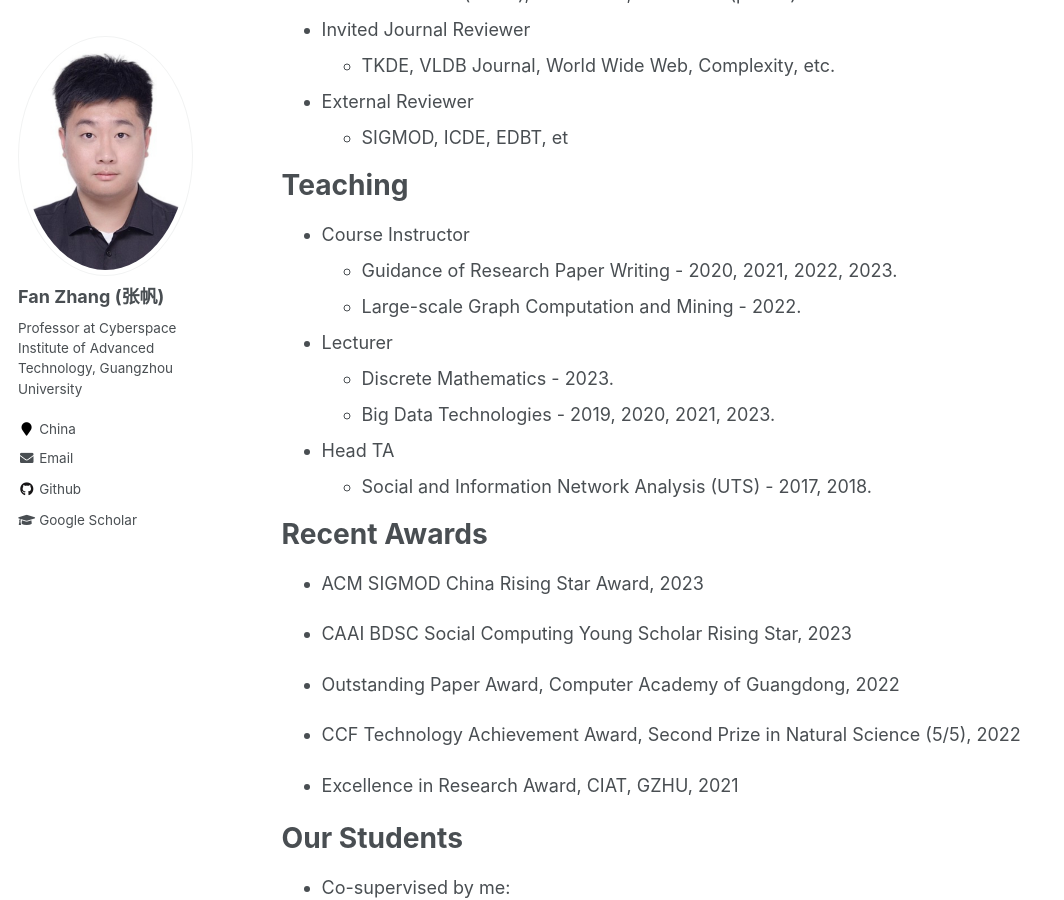
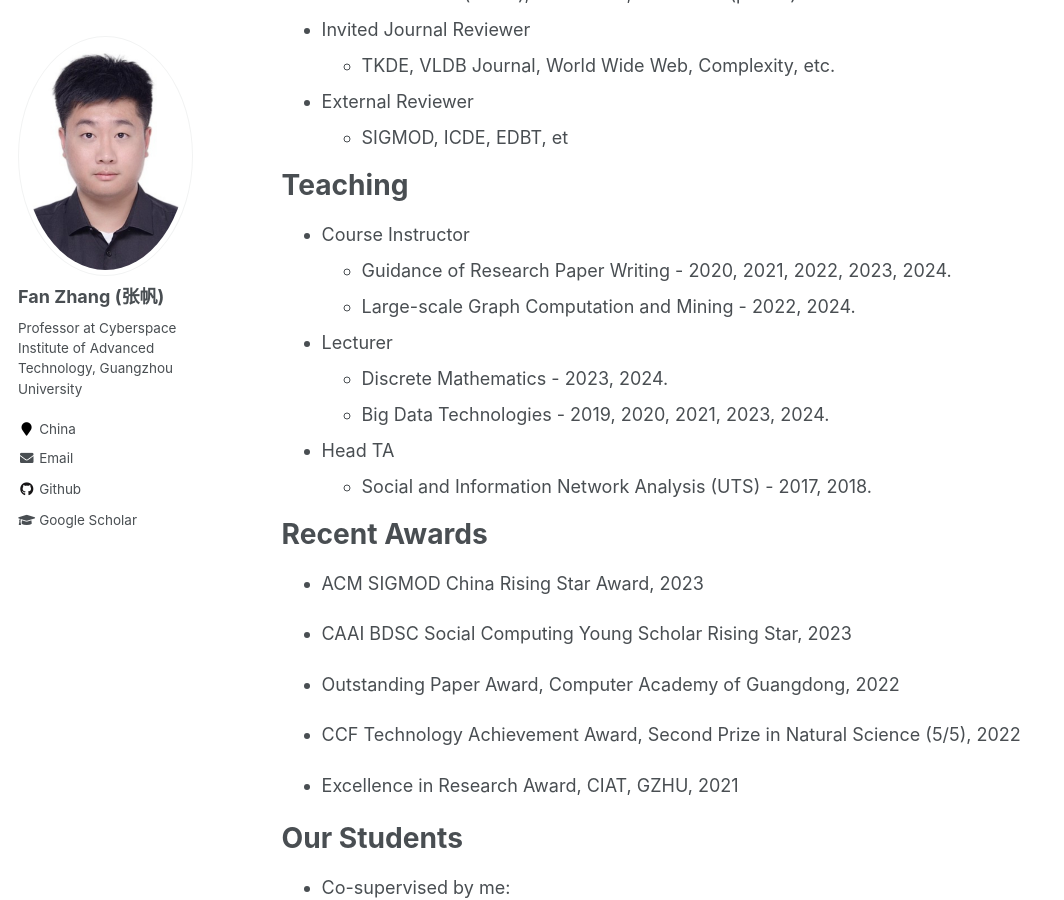
Before and after one commit to fanzhangcs/fanzhangcs.github.io, a Jekyll site: the page built from _pages/about.md, in a window 1280 px wide and 900 px high, scrolled down 5741 px. Shown: the whole window, without its empty margins (0-1064 px from the left). Built offline with Jekyll 4.4.1, drawn with Linux system fonts in a browser that asks for light colours.

Commit message:
Update about.md

```diff
--- a/_pages/about.md
+++ b/_pages/about.md
@@ -157,12 +157,12 @@ Teaching
 ======
 
 - Course Instructor
-  - Guidance of Research Paper Writing - 2020, 2021, 2022, 2023.
-  - Large-scale Graph Computation and Mining - 2022.
+  - Guidance of Research Paper Writing - 2020, 2021, 2022, 2023, 2024.
+  - Large-scale Graph Computation and Mining - 2022, 2024.
 
 - Lecturer
-  - Discrete Mathematics - 2023.
-  - Big Data Technologies - 2019, 2020, 2021, 2023.
+  - Discrete Mathematics - 2023, 2024.
+  - Big Data Technologies - 2019, 2020, 2021, 2023, 2024.
 
 - Head TA
   - Social and Information Network Analysis (UTS) - 2017, 2018.
```
